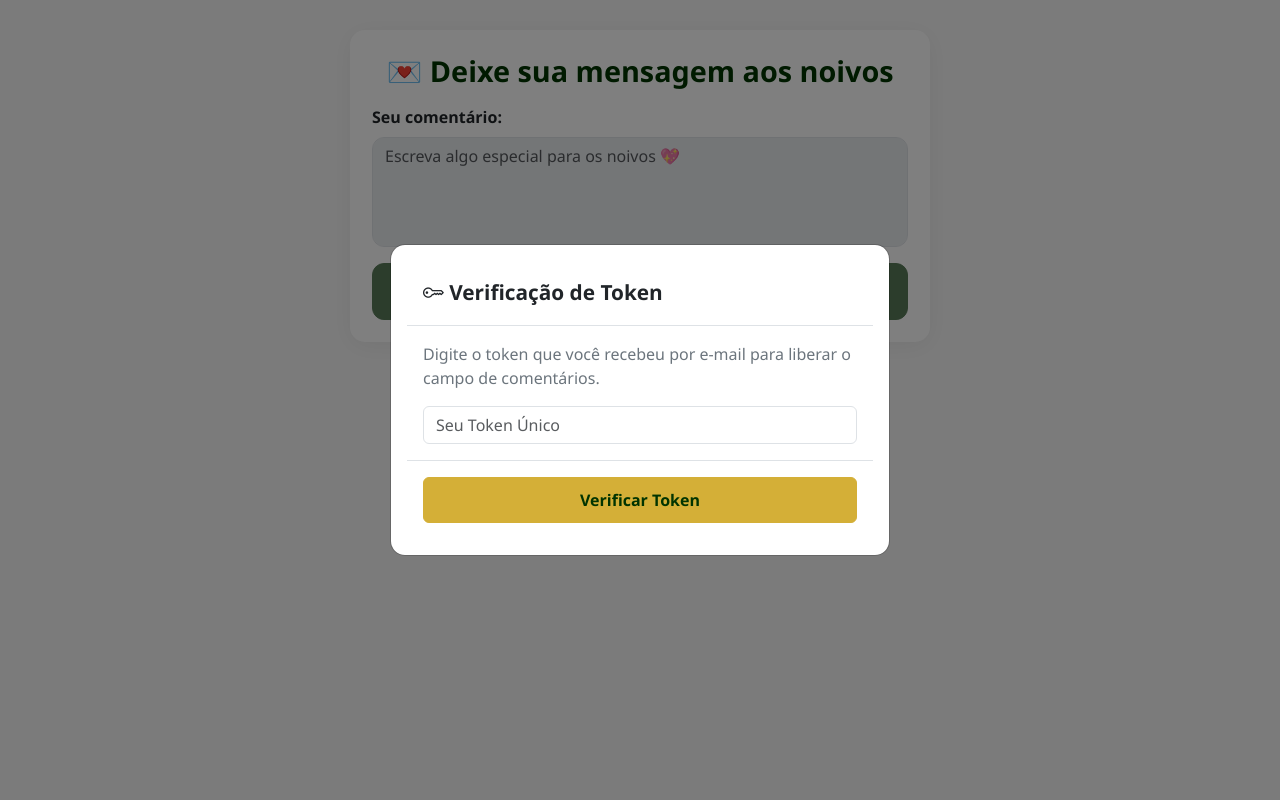
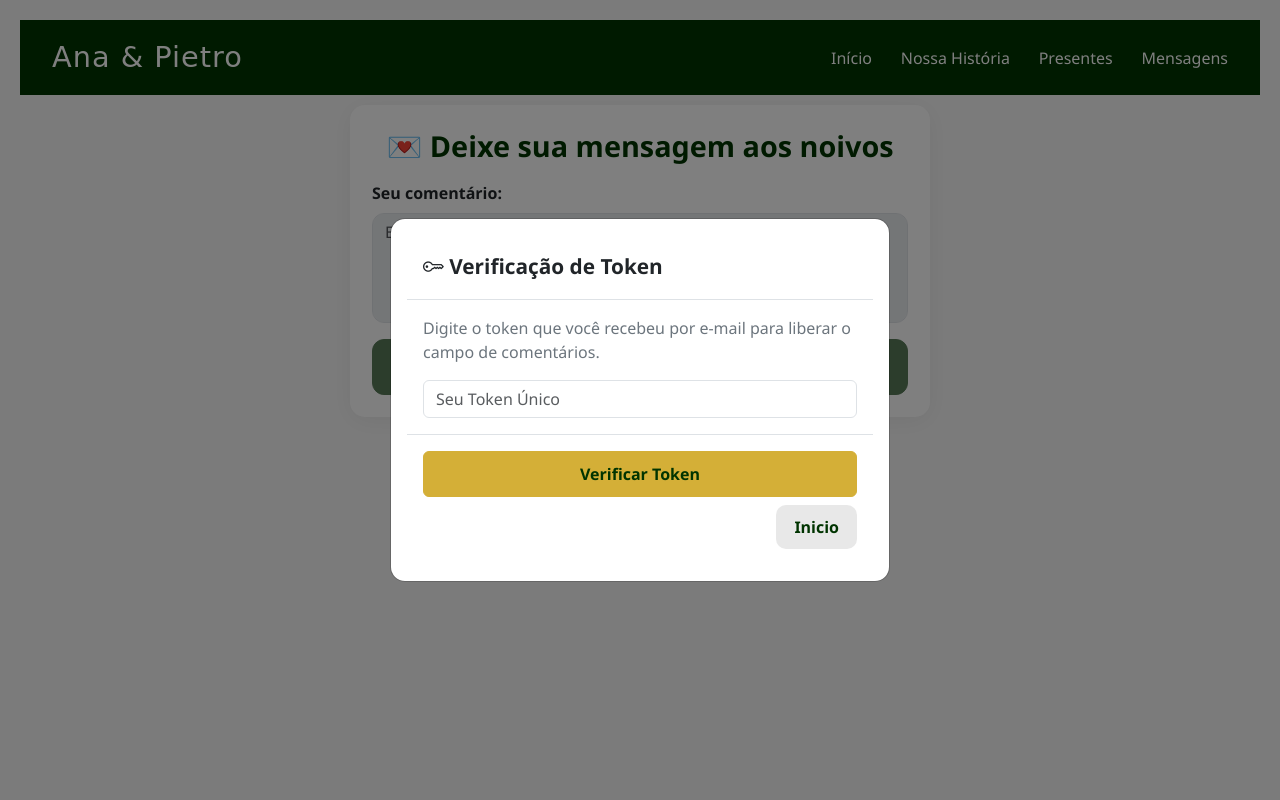
Before and after one commit to Programador-Astro/anaepietro, a Flask app: page /comentar/ in a window 1280 px wide. Run offline with Flask 3, Linux system fonts and the light colour scheme.

Commit message:
Alter CPF

```diff
--- a/app/templates/comentar.html
+++ b/app/templates/comentar.html
@@ -9,6 +9,115 @@
     <link href="https://cdn.jsdelivr.net/npm/bootstrap-icons@1.10.5/font/bootstrap-icons.css" rel="stylesheet">
 
     <style>
+        /* ====== 2. NAVBAR ====== */
+        /* ===== BOTÃO SECUNDÁRIO PERSONALIZADO ===== */
+    .btn-secondary {
+        background: #e8e8e8 !important;
+        color: #003400 !important;
+        font-weight: 600;
+        border-radius: 10px;
+        padding: 10px 18px;
+        border: none;
+        transition: 0.25s ease-in-out;
+    }
+
+    .btn-secondary:hover {
+        background: #d4d4d4 !important;
+        transform: translateY(-2px);
+    }
+
+    /* Remover estilo padrão do link dentro do botão */
+    .btn-secondary a {
+        text-decoration: none;
+        color: #003400 !important;
+        font-weight: inherit;
+        display: block;
+        width: 100%;
+    }
+
+    .btn-secondary a:hover {
+        color: #003400 !important;
+    }
+    nav {
+        background-color: #003400;
+        /* Oliva Escuro */
+        color: #fff;
+        display: flex;
+        justify-content: space-between;
+        align-items: center;
+        padding: 1rem 2rem;
+        position: sticky;
+        top: 0;
+        z-index: 100;
+    }
+
+    .logo {
+        font-size: 1.8rem;
+        letter-spacing: 1px;
+        font-family: "Parisienne", cursive;
+        display: flex;
+        align-items: center;
+    }
+
+    .nav-links {
+        list-style: none;
+        display: flex;
+        gap: 1.8rem;
+        align-items: center;
+        margin: 0;
+        padding: 0;
+    }
+
+    .nav-links a {
+        text-decoration: none;
+        color: #fff;
+        font-weight: 500;
+        transition: color 0.3s ease;
+    }
+
+    .nav-links a:hover {
+        color: #d4af37;
+        /* Dourado */
+    }
+
+    .menu-toggle {
+        display: none;
+        flex-direction: column;
+        cursor: pointer;
+        gap: 5px;
+    }
+
+    .menu-toggle span {
+        width: 25px;
+        height: 3px;
+        background: #fff;
+        border-radius: 3px;
+        transition: 0.3s;
+    }
+
+    @media (max-width: 768px) {
+        .nav-links {
+            position: absolute;
+            top: 70px;
+            right: 0;
+            background-color: #003400;
+            flex-direction: column;
+            width: 100%;
+            text-align: center;
+            max-height: 0;
+            overflow: hidden;
+            transition: max-height 0.3s ease-in-out;
+        }
+
+        .nav-links.open {
+            max-height: 300px;
+        }
+
+        .menu-toggle {
+            display: flex;
+        }
+    }
+
         body {
     background: #f7f7f7;
     font-family: "Segoe UI", Arial;
@@ -126,6 +235,22 @@ textarea:focus {
 </head>
 
 <body>
+        <nav>
+        <div class="logo">Ana & Pietro</div>
+
+        <div class="menu-toggle" id="menu-toggle">
+            <span></span>
+            <span></span>
+            <span></span>
+        </div>
+
+        <ul class="nav-links" id="nav-links">
+            <li><a href="/#inicio">Início</a></li>
+            <li><a href="/#casal">Nossa História</a></li>
+            <li><a href="/#presentes">Presentes</a></li>
+            <li><a href="/#mensagens">Mensagens</a></li>
+        </ul>
+    </nav>
 
     <div class="comentario-container">
 
@@ -183,6 +308,12 @@ textarea:focus {
                 <div class="modal-footer">
                     <button id="verificarTokenBtn" class="btn btn-primary">
                         Verificar Token
+                    </button>
+
+                    <button id="" class="btn btn-secondary">
+                        <a href="/">
+                        Inicio
+                        </a>
                     </button>
                 </div>
 
--- a/app/templates/index.html
+++ b/app/templates/index.html
@@ -521,7 +521,7 @@
 
                         <div class="mb-3">
                             <label>CPF</label>
-                            <input type="text" class="form-control" id="cpf" maxlength="11" required>
+                            <input type="text" class="form-control" id="cpf" required>
                         </div>
 
                         <button type="submit" class="btn btn-primary w-100">Ir para Pagamento</button>
```
